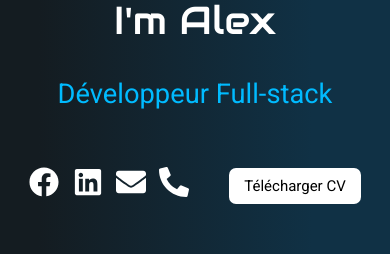
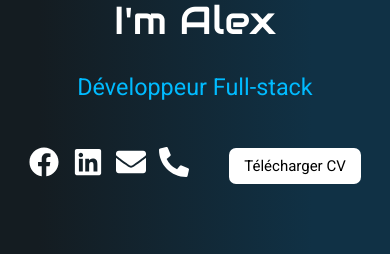
Before and after one commit to AlexRakotoarisoa/Portfolio-frontend-, a React (Create React App) app: page / in a window 390 px wide. Shown: the part 540-794 px from the top of the page. Built offline with nearby package versions, Linux system fonts and the light colour scheme.

Commit message:
Mise a jour du portfolio 2

```diff
--- a/src/component/Section1/Section1.js
+++ b/src/component/Section1/Section1.js
@@ -38,14 +38,14 @@ const Section1 = () => {
                             </div>
                         </div>
                     </div>
-                    <div className=' text-center text-[7vw] w-[100%] text-[#00BBFF] md:text-start md:text-[20px]  md:w-[85%] mt-[1vh] md:mt-[16px]'>
+                    <div className=' text-center text-[6vw] w-[100%] text-[#00BBFF] md:text-start md:text-[20px]  md:w-[85%] mt-[0.5vh] md:mt-[16px]'>
                          {t('section1.titrePoste')}
                     </div>
                     <div className='relative text-justify]'>
                         <p className='hidden text-white text-[4vw] md:block md:text-[15px]'> {t('section1.descriptionPoste')} </p>
                     </div>
 
-                    <div className='w-[100%] flex items-center justify-center gap-[40px] mt-[20px] md:gap-[0px] md:justify-between md:w-[80%] md:mt-[30px] '>
+                    <div className='w-[100%] flex items-center justify-center gap-[40px] mt-[10px] md:gap-[0px] md:justify-between md:w-[80%] md:mt-[30px] '>
                       <motion.div
                       className='flex  items-center  justify-between gap-[1px]  right-0 w-[160px] md:w-[190px]'>
                         <a href="https://www.facebook.com/alex.emilien.2025" target="_blank" rel="noopener noreferrer">
```
